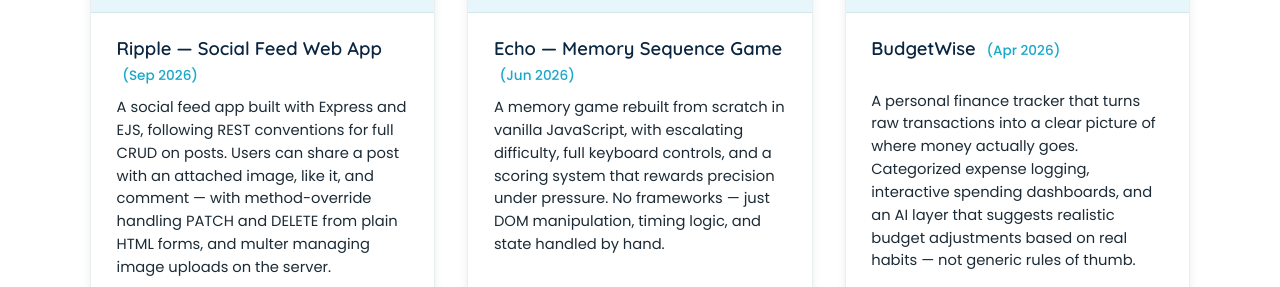
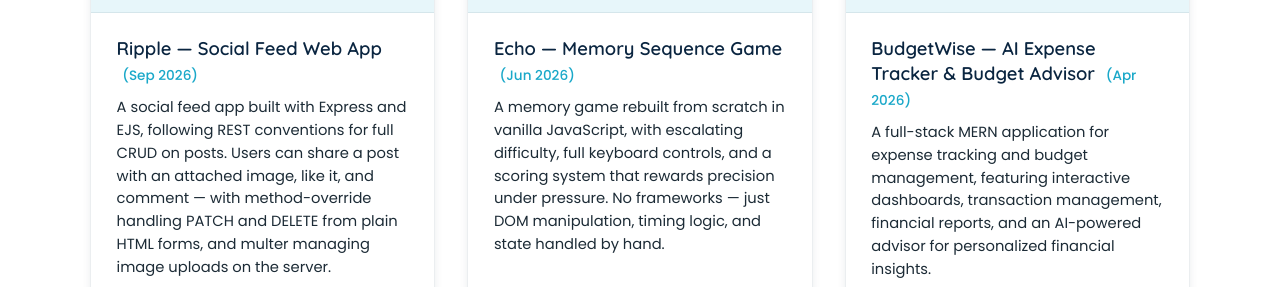
Before and after one commit to gauravkumar42/gauravkumar42.github.io, a plain HTML site: page work.html in a window 1280 px wide. Shown: the part 482-769 px from the top of the page. Drawn offline with nearby package versions, Linux system fonts and the light colour scheme.

Commit message:
Update BudgetWise project description

```diff
--- a/work.html
+++ b/work.html
@@ -141,7 +141,7 @@
                class="project-icon-link" aria-label="View BudgetWise live demo" title="Live demo">
               <i class="fa-solid fa-arrow-up-right-from-square"></i>
             </a>
-            <a href="https://github.com/gauravkumar42/budgetwise-ai-finance-tracker"
+            <a href="https://github.com/gauravkumar42/BudgetWise"
               target="_blank"
               rel="noopener noreferrer"
               class="project-icon-link"
@@ -152,13 +152,11 @@
           </div>
         </div>
         <div class="project-card-body">
-          <h3>BudgetWise <span>(Apr 2026)</span></h3>
+          <h3>BudgetWise — AI Expense Tracker & Budget Advisor <span>(Apr 2026)</span></h3>
           <p>
-            A personal finance tracker that turns raw transactions into a clear
-            picture of where money actually goes. Categorized expense logging,
-            interactive spending dashboards, and an AI layer that suggests
-            realistic budget adjustments based on real habits — not generic
-            rules of thumb.
+            A full-stack MERN application for expense tracking and budget management,
+            featuring interactive dashboards, transaction management, financial reports,
+            and an AI-powered advisor for personalized financial insights.
           </p>
           <div class="project-tags">
             <span>React.js</span>
```
